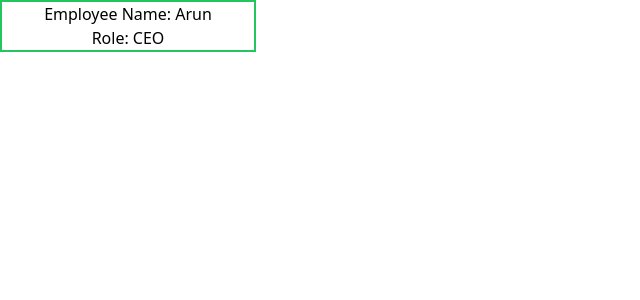
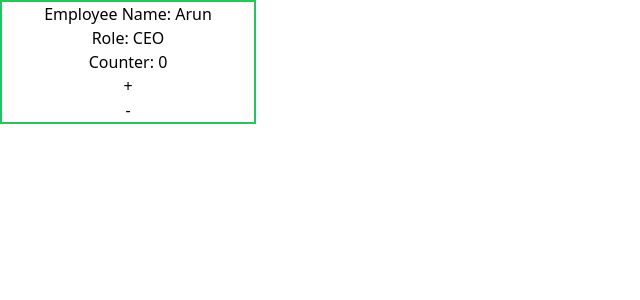
Before and after one commit to Arunkumar-Arivazhagan/ticket-tracker, a React (Vite) app: page / in a window 1280 px wide. Shown: the top 300 px of the page, without its empty margins (0-640 px from the left). Built offline with nearby package versions, Linux system fonts and the light colour scheme.

Commit message:
counter is working

```diff
--- a/src/components/Employee.tsx
+++ b/src/components/Employee.tsx
@@ -1,13 +1,31 @@
+import { useState } from "react";
+
 type EmployeeProps = {
   name: string;
   role: string;
 };
 
-export const Employee = (props: EmployeeProps) => {
+export const Employee = ({ name, role }: EmployeeProps) => {
+  const [counter, setCounter] = useState(0);
+
+  const incrementCounter = () => {
+    setCounter(counter + 1);
+  };
+
+  const decrementCounter = () => {
+    if (counter > 0) {
+      setCounter(counter - 1);
+    }
+  };
+
   return (
     <div className="border-green-500 border-2 w-64 mb-8 text-center">
-      <p>Employee Name: {props.name}</p>
-      <p>Role: {props.role}</p>
+      <p>Employee Name: {name}</p>
+      <p>Role: {role}</p>
+      <p>Counter: {counter}</p>
+      <button onClick={incrementCounter}>+</button>
+      <br></br>
+      <button onClick={decrementCounter}>-</button>
     </div>
   );
 };
```
